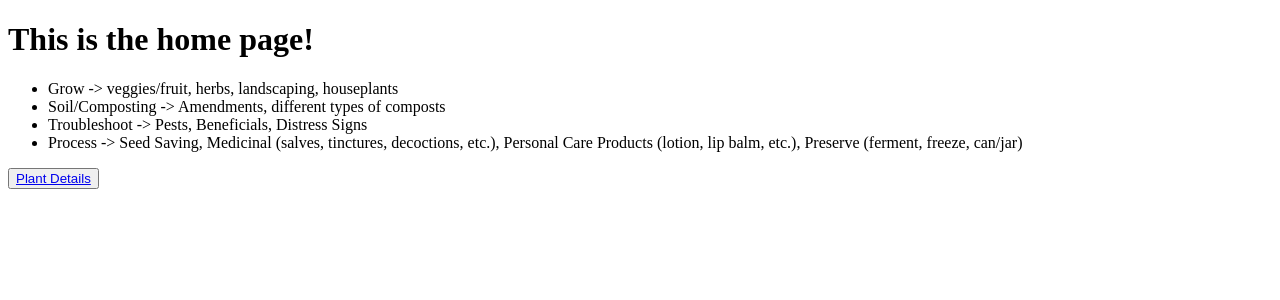
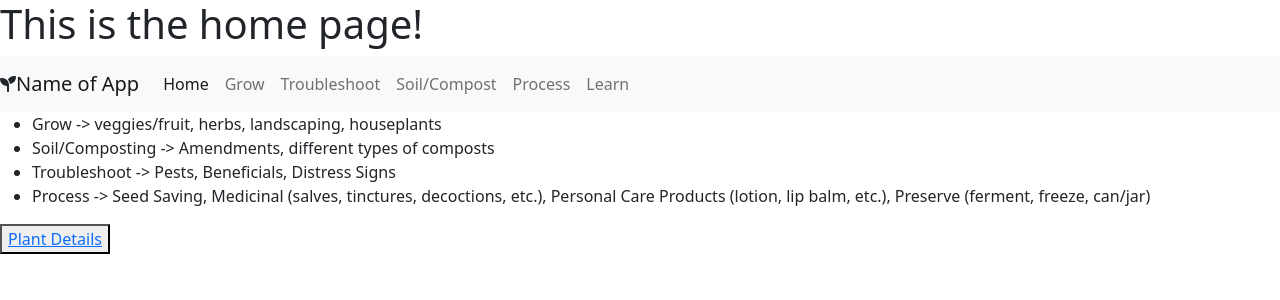
Before and after one commit to jlstern3/benjis_website, a Django app: page / in a window 1280 px wide. Shown: the top 300 px of the page. Run offline with Django 3.2, Linux system fonts and the light colour scheme; some libraries are stand-ins or nearby versions.

Commit message:
Routes to grow and houseplant_details work

```diff
--- a/portfolio/templates/index.html
+++ b/portfolio/templates/index.html
@@ -1,19 +1,49 @@
 <!DOCTYPE html>
 <html lang="en">
+
 <head>
     <meta charset="UTF-8">
     <meta http-equiv="X-UA-Compatible" content="IE=edge">
     <meta name="viewport" content="width=device-width, initial-scale=1.0">
+    <!-- BOOTSTRAP -->
+    <link href="https://cdn.jsdelivr.net/npm/bootstrap@5.0.0-beta3/dist/css/bootstrap.min.css" rel="stylesheet"
+        integrity="sha384-eOJMYsd53ii+scO/bJGFsiCZc+5NDVN2yr8+0RDqr0Ql0h+rP48ckxlpbzKgwra6" crossorigin="anonymous">
+
+    <!-- FONT AWESOME -->
+    <script src="https://kit.fontawesome.com/4addeb10e0.js" crossorigin="anonymous"></script>
+
     <title>Growing Note Consolidation</title>
 </head>
+
 <body>
     <h1>This is the home page!</h1>
+    <div>
+        <nav class="navbar navbar-expand-lg navbar-light bg-light sticky-top">
+            <i class="fas fa-seedling"></i><a class="navbar-brand" href="#"> Name of App</a>
+            <button class="navbar-toggler" type="button" data-toggle="collapse" data-target="#navbarNavAltMarkup"
+                aria-controls="navbarNavAltMarkup" aria-expanded="false" aria-label="Toggle navigation">
+                <span class="navbar-toggler-icon"></span>
+            </button>
+            <div class="collapse navbar-collapse" id="navbarNavAltMarkup">
+                <div class="navbar-nav">
+                    <a class="nav-item nav-link active" href="/">Home</a>
+                    <a class="nav-item nav-link" href="/grow">Grow</a>
+                    <a class="nav-item nav-link" href="#">Troubleshoot</a>
+                    <a class="nav-item nav-link" href="#">Soil/Compost</a>
+                    <a class="nav-item nav-link" href="#">Process</a>
+                    <a class="nav-item nav-link" href="#">Learn</a>
+                </div>
+            </div>
+        </nav>
+    </div>
     <ul>
         <li>Grow -> veggies/fruit, herbs, landscaping, houseplants</li>
         <li>Soil/Composting -> Amendments, different types of composts</li>
         <li>Troubleshoot -> Pests, Beneficials, Distress Signs</li>
-        <li>Process -> Seed Saving, Medicinal (salves, tinctures, decoctions, etc.), Personal Care Products (lotion, lip balm, etc.), Preserve (ferment, freeze, can/jar)</li>
+        <li>Process -> Seed Saving, Medicinal (salves, tinctures, decoctions, etc.), Personal Care Products (lotion, lip
+            balm, etc.), Preserve (ferment, freeze, can/jar)</li>
     </ul>
     <button><a href="/plant_details">Plant Details</a></button>
 </body>
+
 </html>
--- a/portfolio/urls.py
+++ b/portfolio/urls.py
@@ -5,4 +5,6 @@ urlpatterns=[
     path('', views.index),
     path('blog/new', views.new_blog_post),
     path('plant_details', views.plant_details),
+    path('houseplant_details', views.houseplant_details),
+    path('grow', views.grow),
 ]
--- a/portfolio/views.py
+++ b/portfolio/views.py
@@ -9,5 +9,11 @@ def new_blog_post(request):
     # else:
     return render(request, 'new_blog_post.html')
 
+def grow (request):
+    return render(request, 'grow.html')
+
 def plant_details(request):
     return render(request, 'plant_details.html')
+
+def houseplant_details(request):
+    return render(request, 'houseplant_details.html')
```
Also changed, not shown: portfolio/templates/grow.html (added, +23 -0 lines), portfolio/templates/houseplant_details.html (added, +12 -0 lines).
